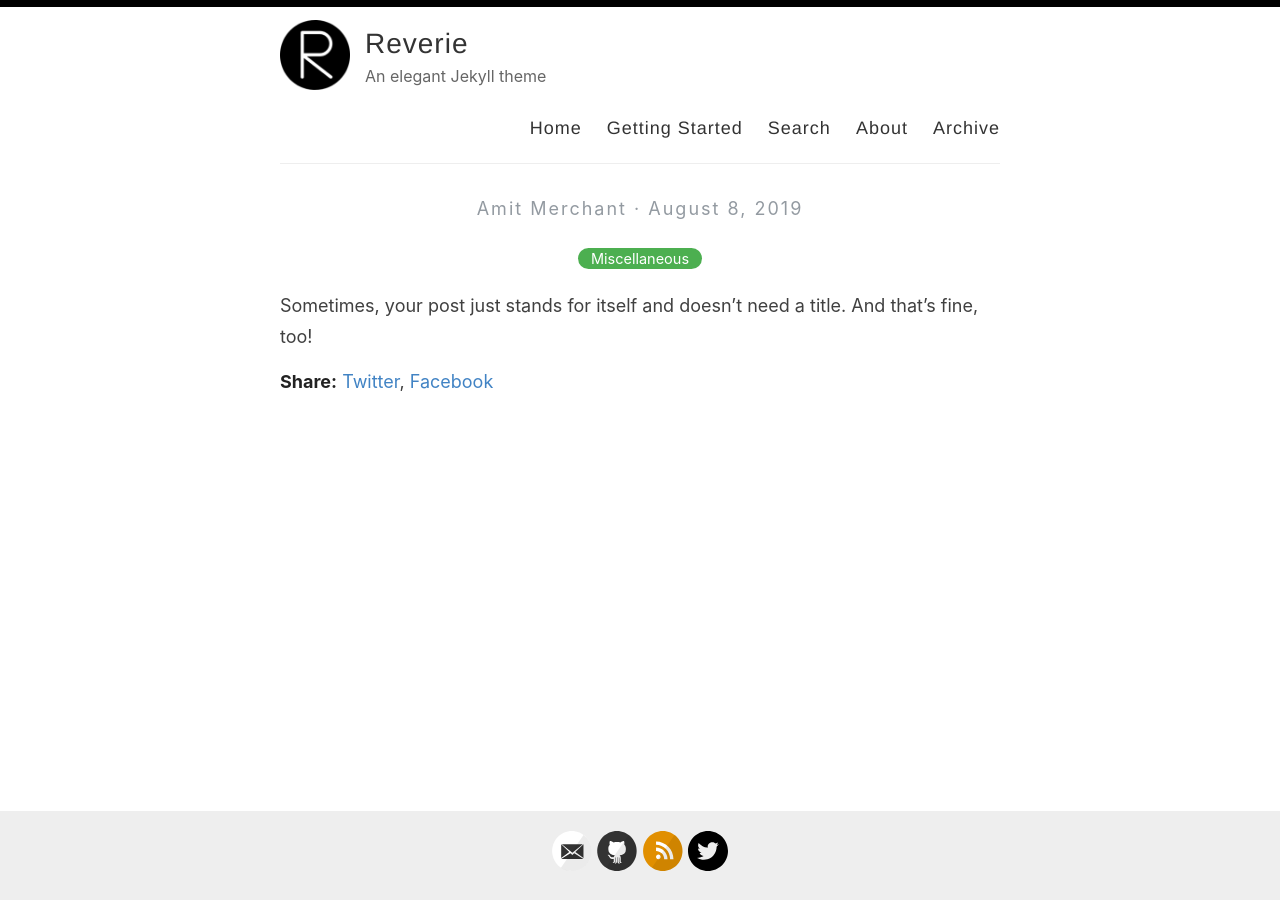
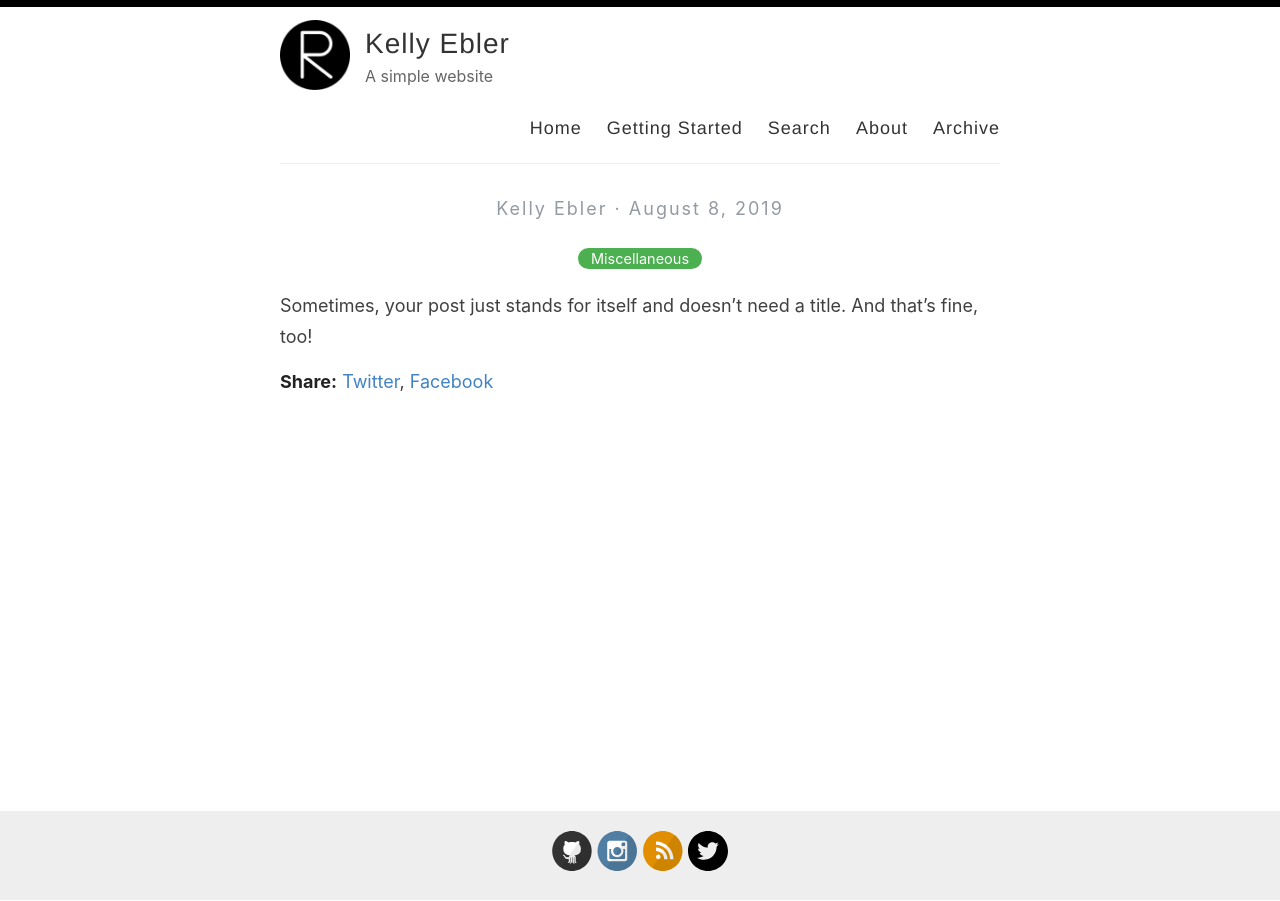
Before and after one commit to kellyebler/kellyebler.github.io, a Jekyll site: the page built from _posts/2019-08-08-no-title-posts.md, in a window 1280 px wide. Built offline with Jekyll 4.4.1, drawn with Linux system fonts in a browser that asks for light colours.

Commit message:
Update _config.yml

```diff
--- a/_config.yml
+++ b/_config.yml
@@ -3,13 +3,13 @@
 #
 
 # Name of your site (displayed in the header)
-name: Reverie
+name: Kelly Ebler
 
 # Name of the author
-author: Amit Merchant
+author: Kelly Ebler
 
 # Short bio or description (displayed in the header)
-description: An elegant Jekyll theme
+description: A simple website
 
 # URL of your avatar or profile pic (you could use your GitHub profile pic)
 avatar: /images/reverie.png
@@ -20,16 +20,14 @@ avatar: /images/reverie.png
 
 # Includes an icon in the footer for each username you enter
 footer-links:
-  dribbble:
-  email: amit.d.merchant@gmail.com
   facebook:
   flickr:
-  github: amitmerchant1990/reverie
-  instagram:
+  github: kellyebler
+  instagram: kelly.ebler
   linkedin:
   pinterest:
   rss: rss
-  twitter: amit_merchant
+  twitter: kellyebler
   stackoverflow:
   youtube: # channel/<your_long_string> or user/<user-name>
   googleplus: # anything in your profile username that comes after plus.google.com/
@@ -41,21 +39,21 @@ footer-links:
 disqus:
 
 # Enter your Google Analytics web tracking code (e.g. UA-2110908-2) to activate tracking
-google_analytics: UA-43339302-11
+google_analytics:
 
 # For newer "GA4" analytics, use the following instead of the "UA" entry above
 #google_analytics_ga4: G-GABC1DEFG
 
 # Your website URL (e.g. http://amitmerchant1990.github.io or http://www.amitmerchant.com)
 # Used for Sitemap.xml and your RSS feed
-url: http://www.amitmerchant.com/reverie
-enforce_ssl: https://www.amitmerchant.com/reverie
+url: http://kellyebler.github.io
+enforce_ssl: https:/kellyebler.github.io
 
 # If you're hosting your site at a Project repository on GitHub pages
 # (http://yourusername.github.io/repository-name)
 # and NOT your User repository (http://yourusername.github.io)
 # then add in the baseurl here, like this: "/repository-name"
-baseurl: "/reverie"
+baseurl:
 
 #
 # !! You don't need to change any of the configuration flags below !!
```
